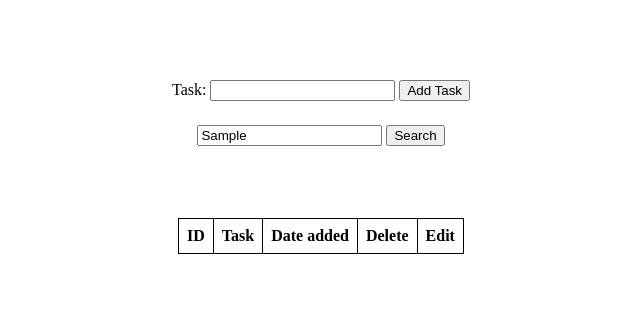
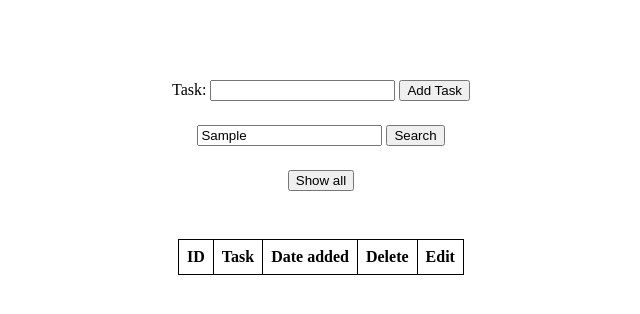
Before and after one commit to EmLmr/to-do-sql, a plain HTML site: page client/index.html in a window 1280 px wide. Both pictures are taken after typing "Sample" into the empty fields and a click on the button "Search". Shown: the whole page, without its empty margins (319-959 px from the left). Drawn offline with Linux system fonts and the light colour scheme; no server answers.

Commit message:
Added Show All button to reload all tasks after searching

```diff
--- a/client/index.html
+++ b/client/index.html
@@ -20,6 +20,8 @@
                 <button id="search-btn">Search</button>
             </div>
 
+            <button hidden id="show-all-btn">Show all</button>
+
             <table>
                 <thead>
                     <th>ID</th>
--- a/client/index.js
+++ b/client/index.js
@@ -31,6 +31,14 @@ searchBtn.onclick = function () {
         .then((response) => response.json())
         // Logging the data received in json format:
         .then((data) => loadHTMLtable(data['data'])); // data object and key from the result variable in app.js
+
+    // Display "Show all" button
+    const showAllBtn = document.getElementById('show-all-btn');
+    showAllBtn.hidden = false;
+    //  Refresh page to show all tasks.
+    showAllBtn.onclick = function () {
+        location.reload();
+    };
 };
 
 // DELETE data.
```
